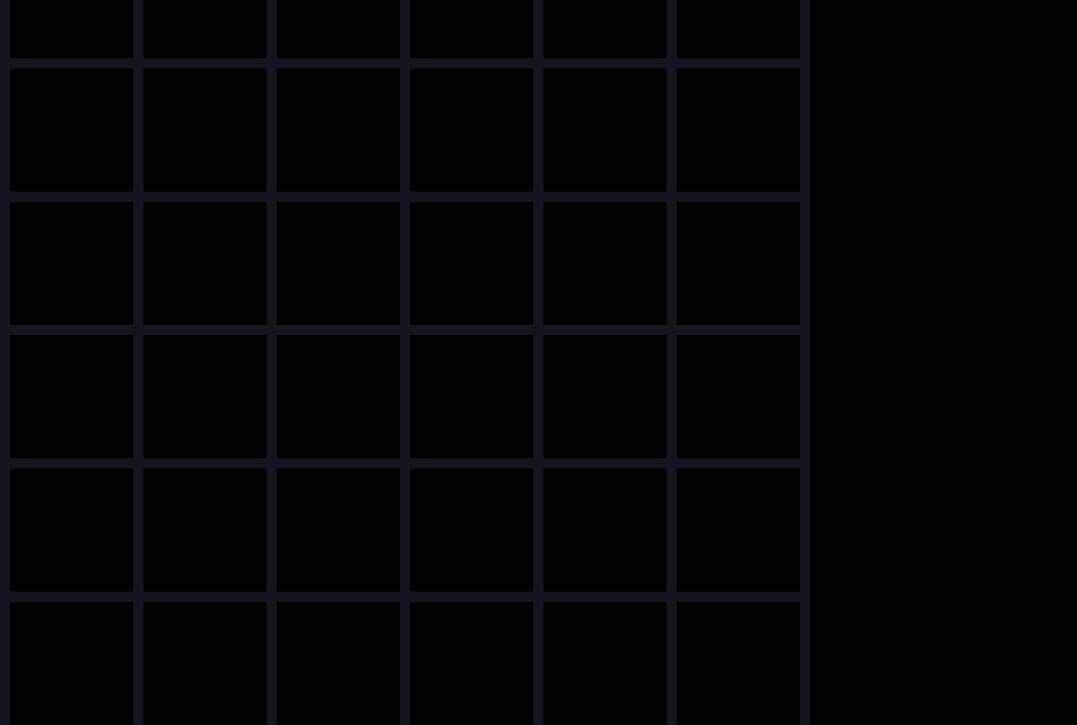
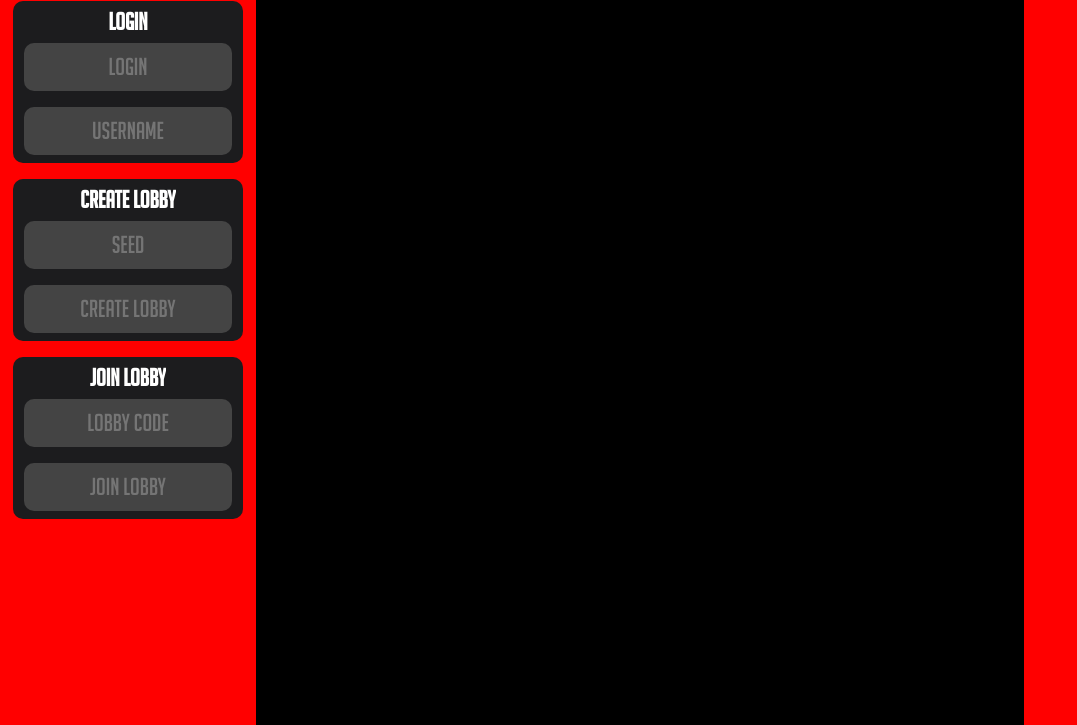
Before and after one commit to JoakimAndreasen/MatterTank, a website: page client/index.html in a window 1280 px wide. Shown: the part 75-800 px from the top of the page, without its empty margins (0-1077 px from the left). Drawn offline with Linux system fonts and the light colour scheme.

Commit message:
Changes yes🔥

```diff
--- a/client/css/style.css
+++ b/client/css/style.css
@@ -16,26 +16,38 @@ body {
     height: 100vh;
     margin: 0;
     padding: 0;
+    background-color: black;
+    display: flex;
+    align-items: center;
+    justify-content: space-between;
 }
 
 /*Font Sizes*/
 h1 {
     font-size: 5vh;
 }
+
+h2 {
+    color: white;
+    margin-top: 0.5rem;
+}
+
  /*Game*/
 #canvas {
-    position: fixed;
+/*     position: fixed;
     left: 50%;
-    transform: translate(-50%);
+    transform: translate(-50%) scale(80%); */
+    width: 100px;
 }
 
 /*Left Container*/
 #leftContainer {
     display: flex;
+    width: 20vw;
     flex-direction: column;
     text-align: center;
     align-items: center;
-    position: fixed;
+    /* position: fixed; */
     height: 100vh;
     background-color: red;
 }
@@ -47,11 +59,10 @@ h1 {
     margin-bottom: 1vh;
 }
 
-#lobbyManager {
+.container {
     display: flex;
     flex-direction: column;
     width: 90%;
-    height: 40%;
     align-items: center;
     justify-content: center;
     background-color: #1c1c1e;
@@ -63,9 +74,9 @@ h1 {
 
 button {
     width: 90%;
-    height: 20%;
+    height: 2em;
     padding: 0;
-    margin-bottom: 0.5vh;
+    margin: 0.5rem;
     background: #444444;
     color: #757575;
     font-size: x-large;
@@ -82,13 +93,13 @@ button:hover {
 
 input {
     width: 90%;
-    height: 20%;
+    height: 2em;
     text-align: center;
     border: none;
     border-radius: 3px;
     outline: none;
     padding: 0;
-    margin-bottom: 0.5vh;
+    margin: 0.5rem;
     font-size: x-large;
     border-radius: 10px;
     outline: none;
@@ -112,22 +123,28 @@ input:focus::placeholder {
 }
 
 #joinLobbyForm {
-    margin-top: 0.5vh;
     width: 90%;
-    height: 20%;
     display: flex;
-    flex-direction: row;
+    flex-direction: column;
 }
 
-#joinLobbyInput {
-    width: 50%;
-    height: 100%;
+#joinLobbyInput,
+#joinLobbyButton{
+    width: 100%;
+    height: 2em;
+    margin-left: 0;
+    margin-right: 0;
+
 }
 
-#joinLobbyButton {
-    width: 50%;
-    height: 100%;
-    margin-left: 0.5vh;
+input::-webkit-outer-spin-button,
+input::-webkit-inner-spin-button {
+  -webkit-appearance: none;
+  margin: 0;
+}
+
+input[type=number] {
+  -moz-appearance: textfield;
 }
 
 /*Right Container*/
@@ -135,9 +152,10 @@ input:focus::placeholder {
     display: flex;
     align-items: center;
     justify-content: center;
-    position: fixed;
+    width: 20vw;
+    /* position: fixed;
     left: 100%;
-    transform: translate(-100%);
+    transform: translate(-100%);*/
     height: 100vh;
     background-color: red;
 }
--- a/client/index.html
+++ b/client/index.html
@@ -9,15 +9,17 @@
 
         <script src="./lib/decomp.min.js" type="text/javascript"></script>
         <script src="./lib/matter.min.js"></script>
-        <script src="./js/ui.js"></script>
+        <!-- <script src="./js/ui.js"></script> -->
+        <!-- <script src="./js/keypresses.js"></script> -->
         <script src="./js/Canvas.js"></script>
         <script src="./js/mazeGenerator.js"></script>
-        <script src="./js/newScript.js" defer></script>
+        <script src="./js/main.js" defer></script>
     </head>
     <body>
-        <div id="leftContainer" style="width: 0px">
+        <div id="leftContainer" >
             <h1 id="gameTitle">Matter Tank</h1>
-            <div id="lobbyManager">
+            <div class="container">
+              <h2>Login</h2>
               <button id="login">Login</button>
               <input
                   id="usernameInput"
@@ -26,7 +28,17 @@
                   name="username"
                   placeholder="Username"
                 />
+            </div>
+            <div class="container">
+              <h2>Create Lobby</h2>
+              <input
+                  type="text"
+                  placeholder="Seed"
+                />
                 <button id="createLobbyButton">Create Lobby</button>
+            </div>
+            <div class="container">
+              <h2>Join Lobby</h2>
               <form id="joinLobbyForm" autocomplete="off">
                 <input
                   id="joinLobbyInput"
@@ -40,11 +52,12 @@
             </div>
         </div>
 
-        <div id="rightContainer" style="width: 0px">
+        <canvas id="canvas"></canvas>
+
+        <div id="rightContainer">
 
         </div>
 
-        <canvas id="canvas">
-        </canvas>
+
     </body>
 </html>
--- a/client/js/Canvas.js
+++ b/client/js/Canvas.js
@@ -10,20 +10,16 @@ class Canvas {
 
     resize() {
         console.log("Here")
-        //if (document.body.clientWidth > document.body.clientHeight) {
-            render.bounds.max.x = document.body.clientHeight;
-            render.bounds.max.y = document.body.clientHeight;
+        if (document.body.clientWidth > document.body.clientHeight) {
             render.options.width = document.body.clientHeight;
             render.options.height = document.body.clientHeight;
             render.canvas.width = document.body.clientHeight;
             render.canvas.height = document.body.clientHeight;
-        //} else {
-            render.bounds.max.x = document.body.clientWidth;
-            render.bounds.max.y = document.body.clientWidth;
+        } else {
             render.options.width = document.body.clientWidth;
             render.options.height = document.body.clientWidth;
             render.canvas.width = document.body.clientWidth;
             render.canvas.height = document.body.clientWidth;
-        //}
+        }
     }
 }
--- a/client/js/script.js
+++ b/client/js/main.js
@@ -1,4 +1,3 @@
-// module aliases
 var Engine = Matter.Engine,
     Render = Matter.Render,
     Runner = Matter.Runner,
@@ -6,18 +5,13 @@ var Engine = Matter.Engine,
     Composite = Matter.Composite;
     Vector = Matter.Vector;
 
-// let Height = document.body.clientHeight,
-//     Width = document.body.clientWidth;
 
-let screenSize = document.body.clientHeight
-
-
-// create an engine
+let screenSize = 1000;
 var engine = Engine.create({
     gravity: { x: 0, y: 0 }
 });
 
-// create a renderer
+
 var render = Render.create({
     canvas: document.getElementById('canvas'),
     engine: engine,
@@ -29,13 +23,29 @@ var render = Render.create({
     }
 });
 
+window.addEventListener('resize', function(event){
+    canvas.resize();
+  });
+
+function createBorder(screenSize,w){
+    w = screenSize/20
+    let top = Bodies.rectangle(screenSize/2,1,screenSize,w,{isStatic: true});
+    let bot = Bodies.rectangle(screenSize/2,screenSize-1,screenSize,w,{isStatic: true});
+    let left = Bodies.rectangle(1,screenSize/2,w,screenSize,{isStatic: true});
+    let right = Bodies.rectangle(screenSize,screenSize/2,w,screenSize,{isStatic: true});
+
+    let border = Composite.create()
+    return Composite.add(border, [top,bot,left,right])
+}
+
 function makeTank(size,color) {
-    let barrel = Bodies.rectangle(100, 100-(size-size/4), size/4, size,{
+    rsize = screenSize/8
+    let barrel = Bodies.rectangle(rsize, rsize-(size-size/4), size/4, size,{
         render: {
             fillStyle: "#FF0000"
         }
     });
-    let body = Bodies.rectangle(100, 100, size, size, {
+    let body = Bodies.rectangle(rsize, rsize, size, size, {
         frictionAir: 0.5,
 
         render: {
@@ -48,14 +58,9 @@ function makeTank(size,color) {
         inertia: 5000,
         frictionAir: 0.5,
         collisionFilter: {
-
             category: 0x0001,
-
         }
     });
-
-
-
     return tank;
 }
 
@@ -74,8 +79,8 @@ function Player(size,color) {
     };
     this.fire = function () {
         let direction = this.getDirection();
-        let pos = Vector.add(this.object.position, Vector.mult(direction, 40));
-        let bullet = Bodies.circle(pos.x, pos.y, 10, {
+        let pos = Vector.add(this.object.position, Vector.mult(direction, screenSize/20));
+        let bullet = Bodies.circle(pos.x, pos.y, screenSize/80, {
             label: "bullet",
             frictionAir: 0,
             restitution: 1,
@@ -83,10 +88,7 @@ function Player(size,color) {
                 fillStyle: "#FFFFFF"
             },
             collisionFilter: {
-
-
                 mask: 0x0001
-
             }
         });
         Matter.Body.setVelocity(bullet, Vector.mult(direction, this.bulletSpeed));
@@ -97,26 +99,37 @@ function Player(size,color) {
 
 
 
-var player1 = new Player(50, "#00FF00");
+var player = new Player(screenSize/16, "#00FF00");
 
-function makeBox(xSize, ySize, thicness) {
-    var w1 = Bodies.rectangle(thicness/2, ySize/2, thicness, ySize,{ isStatic: true, label: "left"});
-    var w2 = Bodies.rectangle(xSize/2, thicness/2, xSize, thicness,{ isStatic: true,label: "top"});
-    var w3 = Bodies.rectangle(xSize-thicness/2, ySize/2, thicness, ySize,{ isStatic: true, label: "right" });
-    var w4 = Bodies.rectangle(xSize/2, ySize-thicness/2, xSize, thicness,{ isStatic: true, label: "bottom" });
+function makeBox(xSize, ySize, w) {
+    wallOptions = {
+        isStatic: true,
+        render: {
+            strokeStyle: 'rgb(0,0,0,0)',
+        }
+    }
+    wallOptions.label = "left"
+    var w1 = Bodies.rectangle(0, ySize/2, w, ySize+w,wallOptions);
+    wallOptions.label = "top"
+    var w2 = Bodies.rectangle(xSize/2, 0, xSize+w, w,wallOptions);
+    wallOptions.label = "right"
+    var w3 = Bodies.rectangle(xSize, ySize/2, w, ySize+w,wallOptions);
+    wallOptions.label = "bottom"
+    var w4 = Bodies.rectangle(xSize/2, ySize, xSize+w, w,wallOptions);
 
     Box = Composite.create();
+
     Composite.add(Box, [w1, w2, w3, w4]);
     return Box;
 }
 
-function Cell(xSize, ySize, thicness,x,y) {
-    this.object = makeBox(xSize, ySize, thicness);
+function Cell(xSize, ySize, w,x,y) {
+    this.object = makeBox(xSize, ySize, w);
     this.xSize = xSize;
     this.ySize = ySize;
     this.x = x;
     this.y = y;
-    this.thicness = thicness;
+    this.w = w;
     this.visited = false;
     this.removeWall = function(wallName) {
         let walls = Composite.allBodies(this.object);
@@ -125,7 +138,7 @@ function Cell(xSize, ySize, thicness,x,y) {
     }
 }
 
-function makeGrid(size, thicness) {
+function makeGrid(size, w) {
     let xSize = screenSize/size[0];
     let ySize = screenSize/size[1];
 
@@ -135,7 +148,7 @@ function makeGrid(size, thicness) {
     for(var i = 0; i < size[0]; i++) {
         let row = [];
         for(var j = 0; j < size[1]; j++) {
-            row.push(new Cell(xSize, ySize, thicness,i,j));
+            row.push(new Cell(xSize, ySize, w,i,j));
             Composite.translate(row[j].object, { x: xSize*i, y: ySize*j });
             Composite.add(gridComposite, row[j].object);
         }
@@ -144,11 +157,11 @@ function makeGrid(size, thicness) {
     return {grid, gridComposite};
 
 }
-
-var {grid, gridComposite} = makeGrid([5, 5], 10);
-
+let w = screenSize/40;
+var {grid, gridComposite} = makeGrid([5, 5], w);
+let Border = createBorder(screenSize,w);
 // add all of the bodies to the world
-Composite.add(engine.world, [player1.object, gridComposite]);
+Composite.add(engine.world, [player.body, gridComposite,Border]);
 
 // run the renderer
 Render.run(render);
@@ -160,9 +173,7 @@ var runner = Runner.create();
 Runner.run(runner, engine);
 
 //Generates a maze from the mazeGenerator.js file
-generateMaze(grid);
-
-
+generateMaze();
 
 let keysDown = new Set();
 
@@ -170,10 +181,10 @@ let keysDown = new Set();
 document.addEventListener('keydown', e => {
     if (!e.repeat) {
     if (e.key == " ") {
-        player1.fire();
+        player.fire();
     } else if (e.key == "b") {
         for(let x=0;x<10;x++) {
-            player1.fire();
+            player.fire();
         }
     } else {
         keysDown.add(e.key)
@@ -186,14 +197,14 @@ document.addEventListener('keydown', e => {
 document.addEventListener('keyup', e => keysDown.delete(e.key), false);
 
 function drive(speed) {
-    let direction = player1.getDirection();
+    let direction = player.getDirection();
     direction = Vector.mult(direction, speed)
 
-    Matter.Body.applyForce(player1.object, player1.object.position, direction);
+    Matter.Body.applyForce(player.body, player.body.position, direction);
 }
 
 function rotate(rotation) {
-    player1.object.torque += rotation;
+    player.body.torque += rotation;
 }
 
 function movement() {
@@ -205,7 +216,8 @@ function movement() {
 
 Matter.Events.on(engine, "beforeUpdate", event => {
     movement();
+    //console.log(Matter.Detector.collisions(player1.detector));
     if (Matter.Detector.collisions(player1.detector).length > 0) {
-        Composite.remove(engine.world, player1.object);
+        Composite.remove(engine.world, player.body);
     }
   });
--- a/client/js/mazeGenerator.js
+++ b/client/js/mazeGenerator.js
@@ -1,5 +1,5 @@
 //generate maze "Iterative implementation" at https://en.wikipedia.org/wiki/Maze_generation_algorithm
-function generateMaze(grid) {
+function generateMaze() {
     xSize = grid.length;
     ySize = grid[0].length;
     //start at random cell
--- a/client/js/newScript.js
+++ b/client/js/newScript.js
@@ -3,6 +3,7 @@ var Engine = Matter.Engine,
     Render = Matter.Render,
     Runner = Matter.Runner,
     Bodies = Matter.Bodies,
+    Body = Matter.Body,
     Composite = Matter.Composite;
     Vector = Matter.Vector;
 
@@ -37,7 +38,7 @@ function createBox(x,y) {
     var w4 = Bodies.rectangle(xSize/2+x-xSize/2, ySize-0+y-ySize/2, xSize+width, width,wallOptions);
 
 
-    let Box = Matter.Body.create({
+    let Box = Body.create({
         parts: [w1, w2, w3, w4],
         isStatic: true,
         render: {
@@ -45,26 +46,44 @@ function createBox(x,y) {
             fillStyle: '#fff'
         }
     });
+    Box.removeWall = function(wallName) {
+        let walls = Box.parts;
+        let newWalls = walls.filter(e => e.label !== wallName);
+        Body.setParts(Box,newWalls);
+    }
     return Box;
 }
 
-
-let box = createBox(0, 0);
-
-
-box.removeWall = function(wallName) {
-    let walls = Composite.allBodies(box);
-    let wall = walls.find(e => e.label == wallName);
-    Composite.remove(box, wall);
-}
 
 
 
 //let grid = Matter.Composites.stack(3, 3, 3, 3, 50, 50, createBox);
 
 var stack = Matter.Composites.stack(0, 0, gridSize, gridSize, -10, -10, createBox);
-console.log(stack);
-Composite.add(engine.world, [box,stack]);
+let grid = [];
+
+for (let i = 0; i < gridSize; i++) {
+    let row = [];
+    for (let j = 0; j < gridSize; j++) {
+        stack.bodies[i*gridSize+j].gridx = i;
+        stack.bodies[i*gridSize+j].gridy = j;
+        row.push(stack.bodies[i*gridSize+j]);
+
+    }
+    grid.push(row);
+}
+grid[5][5].removeWall("top");
+grid[4][5].removeWall("bottom");
+grid[3][3].removeWall("top");
+grid[2][3].removeWall("bottom");
+
+
+//generateMaze(grid);
+console.log(grid);
+//console.log(generateMaze(grid));
+Composite.add(engine.world, [stack]);
+
+
 // create a renderer
 var render = Render.create({
     canvas: document.getElementById('canvas'),
```
Also changed, not shown: client/js/Player.js (+40 -2 lines), client/js/keypresses.js (added, +9 -0 lines). Lines whose indentation alone changed are shown as unchanged.
